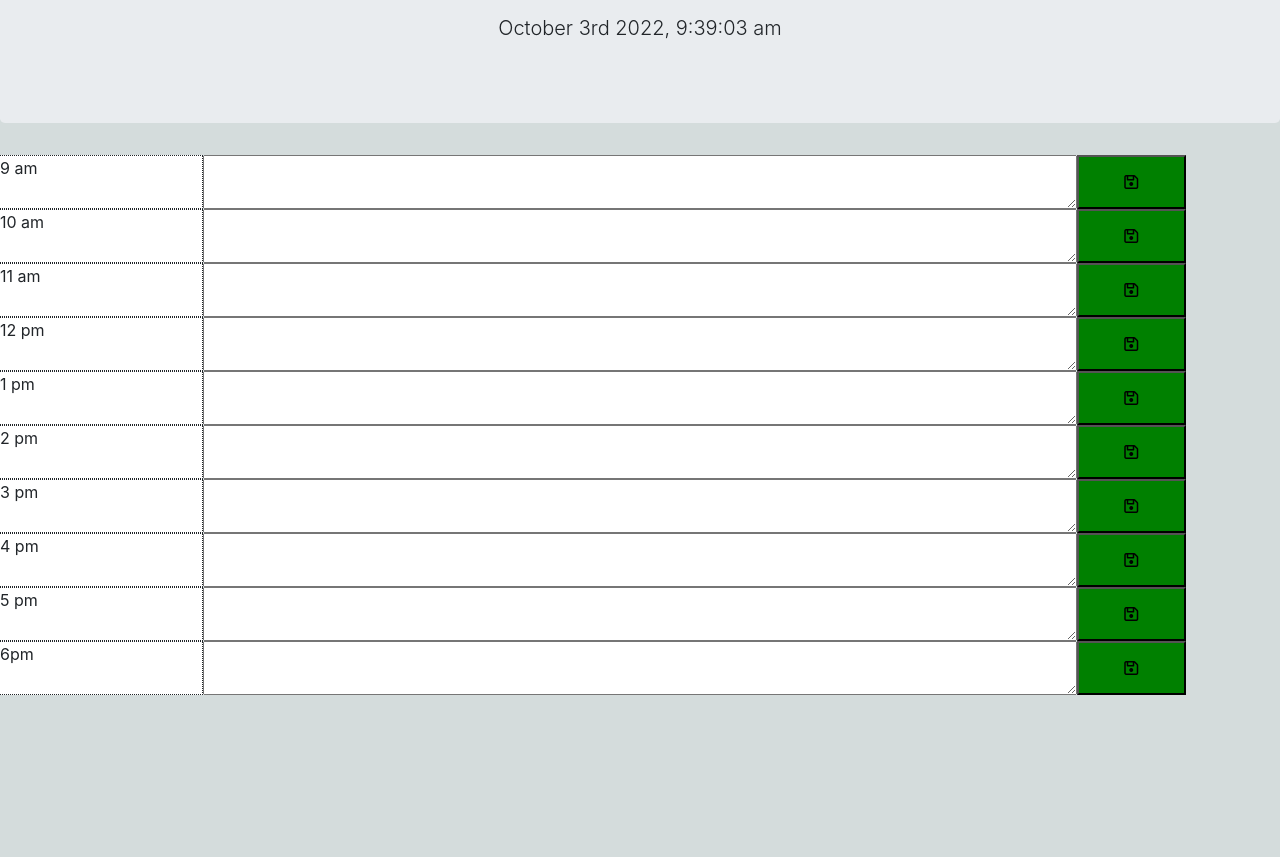
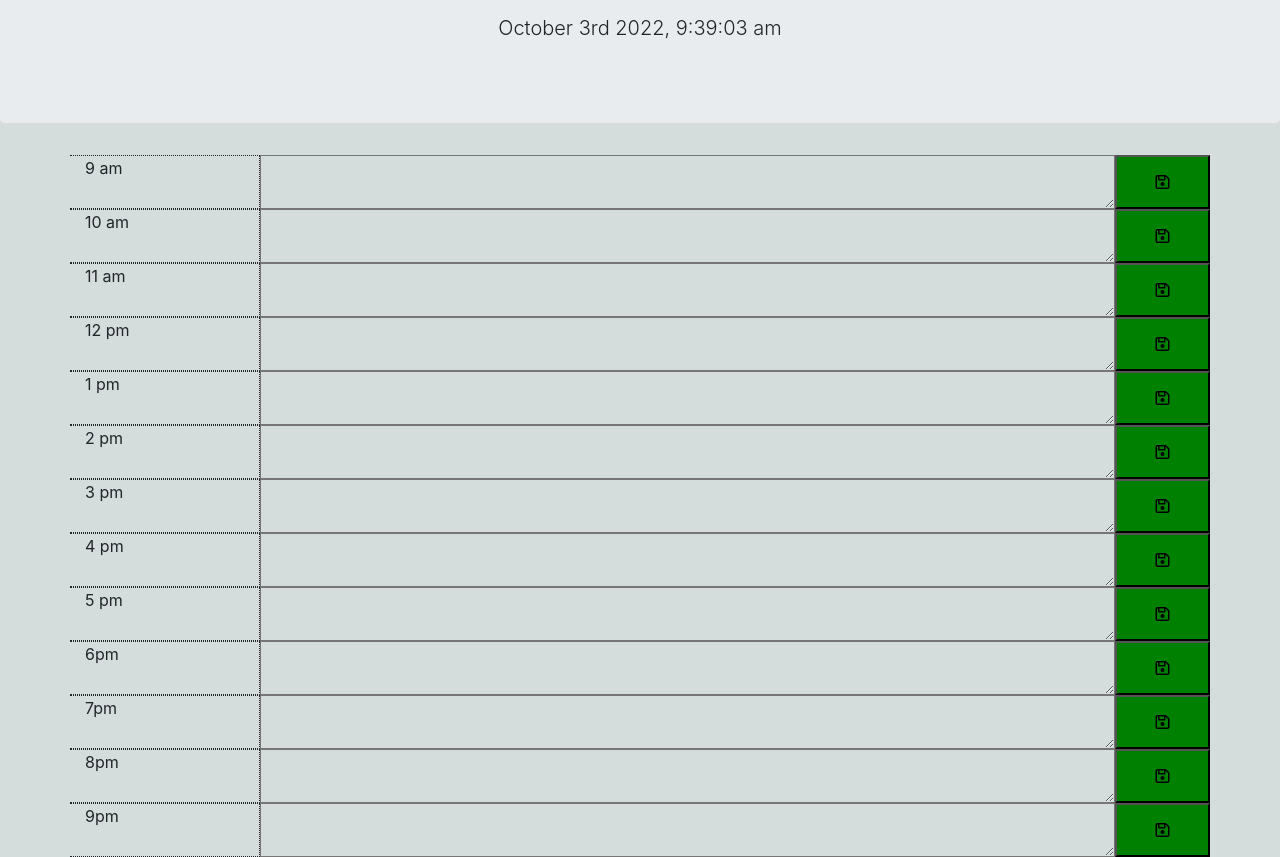
Before and after one commit to thomasaju/Calendar-Application, a plain HTML site: page index.html in a window 1280 px wide. Shown: the part 191-1048 px from the top of the page. Before the commit the page ends 886 px from the top, so only its background shows below. Drawn offline with nearby package versions, Linux system fonts and the light colour scheme.

Commit message:
added id's to html and trying to create some functions in script

```diff
--- a/Assets/script.js
+++ b/Assets/script.js
@@ -1,5 +1,6 @@
 
 var saveButton = $(".saveButton");
+var timeNow;
 
 
 
@@ -13,8 +14,42 @@ function timeColor(){
     console.log(currentTime);
 
 
+    var parsedId = parseInt($(".row").attr("id"));
 
-}
+    for(parsedId; parsedId > 24; parsedId++){
+        if(parsedId === currentTime){
+            $(this).addClass("present");
+        }
+    }
+
+
+
+
+
+    // if(currentTime ===19){
+    //     $("#20").addClass("present");
+    // }else if (currentTime>){
+
+    // }
+
+
+
+
+// $(".row").each (function(){
+//     if(parsedId > currentTime){
+//         $(".row").addClass("future");
+//     }else  if(parsedId === currentTime){
+//         $(".row").addClass("present");
+//     }else {
+//         $(".row").addClass("past");
+//     }
+// })
+
+
+
+};
+
+
 
 
 timeColor()
--- a/Assets/style.css
+++ b/Assets/style.css
@@ -1,14 +1,15 @@
 
 body{
   background-color: rgb(212, 220, 220);
+}
+textarea,.time{
+  background: transparent;
 }
 
 .time{
   border: 1px dotted ;
   border-left: 0;
 
-
-  background-color: white;
 
 }
 
@@ -18,6 +19,13 @@ body{
 }
 
 
+.past{
+  background-color: blueviolet;
+}
+
 .present{
-  background-color: aquamarine;
+  background-color: rgb(65, 90, 82);
 }
+.future{
+  background-color: darkgrey;
+}
--- a/index.html
+++ b/index.html
@@ -34,71 +34,92 @@
     <!-- Timeblocks go here -->
 
 
+    <div class="container">
+
 
       <div class="row wholeLine">
-        <div class="time col-2"> 9 am</div>
-        <textarea class="col-8" ></textarea>
+        <div class="time col-2 9" id="9" > 9 am</div>
+        <textarea class="col-9 text" ></textarea>
         <button class="saveButton col-1"> <i class="fa-regular fa-floppy-disk"></i></button>
       </div>
 
       <div class="row wholeLine">
-        <div class="time col-2"> 10 am</div>
-        <textarea class="col-8" ></textarea>
+        <div class="time col-2" id="10"> 10 am</div>
+        <textarea class="col-9" ></textarea>
         <button class="saveButton col-1"> <i class="fa-regular fa-floppy-disk"></i></button>
       </div>
 
       <div class="row wholeLine">
-        <div class="time col-2">11 am</div>
-        <textarea class="col-8" ></textarea>
+        <div class="time col-2" id="11">11 am</div>
+        <textarea class="col-9" ></textarea>
         <button class="saveButton col-1"> <i class="fa-regular fa-floppy-disk"></i></button>
       </div>
 
       <div class="row wholeLine">
-        <div class="time col-2"> 12 pm</div>
-        <textarea class="col-8" ></textarea>
+        <div class="time col-2" id="12"> 12 pm</div>
+        <textarea class="col-9" ></textarea>
         <button class="saveButton col-1"> <i class="fa-regular fa-floppy-disk"></i></button>
       </div>
 
       <div class="row wholeLine">
-        <div class="time col-2"> 1 pm</div>
-        <textarea class="col-8" ></textarea>
+        <div class="time col-2" id="13"> 1 pm</div>
+        <textarea class="col-9" ></textarea>
         <button class="saveButton col-1"> <i class="fa-regular fa-floppy-disk"></i></button>
       </div>
 
       <div class="row wholeLine">
-        <div class="time col-2"> 2 pm</div>
-        <textarea class="col-8" ></textarea>
+        <div class="time col-2" id="14"> 2 pm</div>
+        <textarea class="col-9" ></textarea>
         <button class="saveButton col-1"> <i class="fa-regular fa-floppy-disk"></i></button>
       </div>
 
       <div class="row wholeLine">
-        <div class="time col-2"> 3 pm</div>
-        <textarea class="col-8" ></textarea>
+        <div class="time col-2" id="15"> 3 pm</div>
+        <textarea class="col-9" ></textarea>
         <button class="saveButton col-1"> <i class="fa-regular fa-floppy-disk"></i></button>
       </div>
 
       <div class="row wholeLine">
-        <div class="time col-2"> 4 pm</div>
-        <textarea class="col-8" ></textarea>
-        <button class="saveButton col-1"> <i class="fa-regular fa-floppy-disk"></i></button>
-      </div>
-
-      <div class="row wholeLine fivePm">
-        <div class="time col-2"> 5 pm</div>
-        <textarea class="col-8" ></textarea>
+        <div class="time col-2" id="16"> 4 pm</div>
+        <textarea class="col-9" ></textarea>
         <button class="saveButton col-1"> <i class="fa-regular fa-floppy-disk"></i></button>
       </div>
 
       <div class="row wholeLine">
-        <div class="time col-2"> 6pm</div>
-        <textarea class="col-8" ></textarea>
+        <div class="time col-2" id="17"> 5 pm</div>
+        <textarea class="col-9" ></textarea>
         <button class="saveButton col-1"> <i class="fa-regular fa-floppy-disk"></i></button>
       </div>
+
+      <div class="row wholeLine">
+        <div class="time col-2" id="18"> 6pm</div>
+        <textarea class="col-9" ></textarea>
+        <button class="saveButton col-1"> <i class="fa-regular fa-floppy-disk"></i></button>
+      </div>
+
+      <div class="row wholeLine">
+        <div class="time col-2" id="19"> 7pm</div>
+        <textarea class="col-9" ></textarea>
+        <button class="saveButton col-1"> <i class="fa-regular fa-floppy-disk"></i></button>
+      </div>
+      <div class="row wholeLine">
+        <div class="time col-2" id="20"> 8pm</div>
+        <textarea class="col-9" ></textarea>
+        <button class="saveButton col-1"> <i class="fa-regular fa-floppy-disk"></i></button>
+      </div>
+      <div class="row wholeLine">
+        <div class="time col-2" id="21"> 9pm</div>
+        <textarea class="col-9" ></textarea>
+        <button class="saveButton col-1"> <i class="fa-regular fa-floppy-disk"></i></button>
+      </div>
+
+
+
 
     </div>
 
 
-
+  </div>
 
 
 
```
